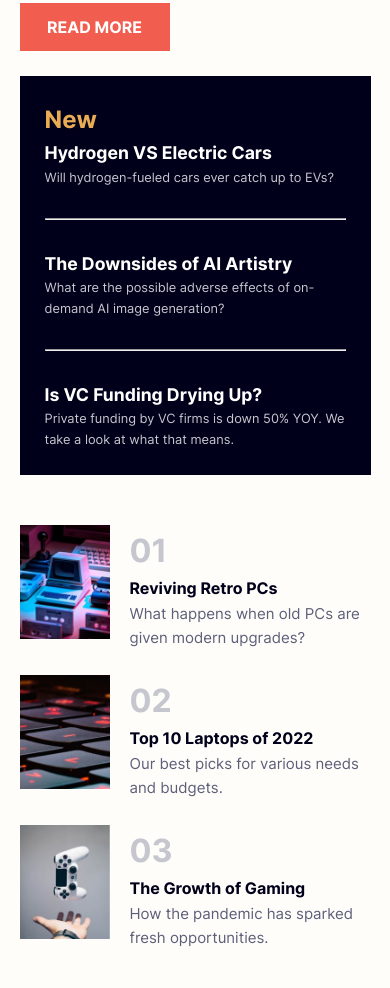
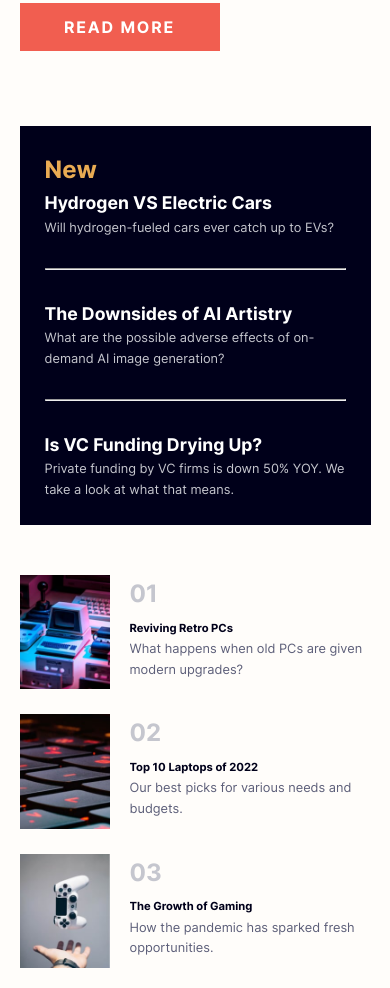
Before and after one commit to mohamedyasser27/news-homepage, a plain HTML site: page index.html in a window 390 px wide. Shown: the part 639-1627 px from the top of the page. Before the commit the page ends 1589 px from the top, so only its background shows below. Drawn offline with Linux system fonts and the light colour scheme; a script that the page names is missing.

Commit message:
Make The Site more Responsive

```diff
--- a/assets/css/style.css
+++ b/assets/css/style.css
@@ -51,7 +51,7 @@ body {
 
 main {
   min-height: 100%;
-  width: 75%;
+  width: 80%;
   margin: 0 auto;
 }
 
@@ -73,7 +73,7 @@ header {
   display: flex;
   align-items: center;
   justify-content: space-between;
-  padding-top: 75px;
+  padding-top: 50px;
   margin-bottom: 50px;
 }
 
@@ -155,13 +155,14 @@ header {
   --transform-duration: 225ms;
   background-color: var(--Soft_red);
   color: white;
-  max-width: 150px;
+  max-width: 200px;
   width: 100%;
-  padding:15px;
+  padding:15px ;
   position: relative;
   overflow: hidden;
   text-transform: uppercase;
   font-weight: 700;
+  letter-spacing: .11em;
   transition: background-color 200ms 0s ease-out;
 }
 
@@ -170,8 +171,8 @@ header {
   border-radius: 50%;
   display: block;
   background-color: var(--Very_dark_blue);
-  width: 240px;
-  height: 240px;
+  width: 300px;
+  height: 300px;
   position: absolute;
   left: 0px;
   bottom: 0px;
@@ -229,7 +230,8 @@ header {
   grid-template-rows: 1fr;
   gap: 25px;
   width: 100%;
-  margin-bottom: 150px;
+  margin-top: 50px;
+  padding-bottom: 20px;
 }
 
 .article-cover-img {
@@ -245,12 +247,14 @@ header {
 .article-count {
   color: var(--Grayish_blue);
   font-size: 2rem;
+  font-size: clamp(1.5rem, 0.8571rem + 1.1905vw, 2rem);
   font-weight: 700;
 }
 
 .article-title {
   color: var(--Very_dark_blue);
   font-weight: 700;
+  font-size: clamp(0.7rem, 0.3143rem + 0.7143vw, 1rem);
   transition: color 220ms 0s ease;
 }
 
@@ -260,11 +264,17 @@ header {
 
 .article-description {
   color: var(--Dark_grayish_blue);
-  font-size: 15px;
+font-size: clamp(0.8rem, 0.5429rem + 0.4762vw, 1rem);
   max-width: 38ch;
   width: 100%;
 }
-@media only screen and (max-width: 810px) {
+
+@media only screen and (max-width: 1100px) {
+main{
+  width: 90%;
+}
+}
+@media only screen and (max-width: 850px) {
   main {
     width: 90%;
   }
@@ -304,6 +314,7 @@ header {
   }
   .news-aside {
     order: 2;
+    margin-top: 50px;
   }
 
   .top-articles {
```
